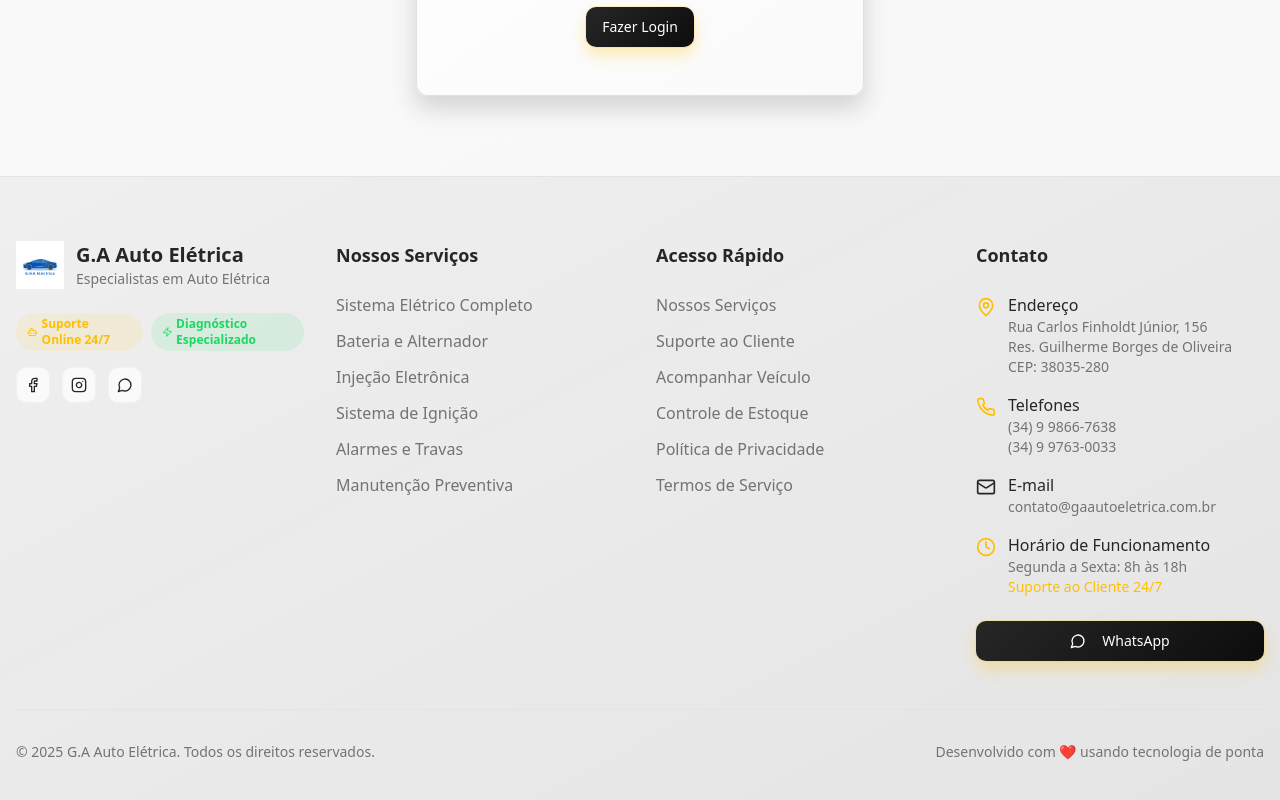
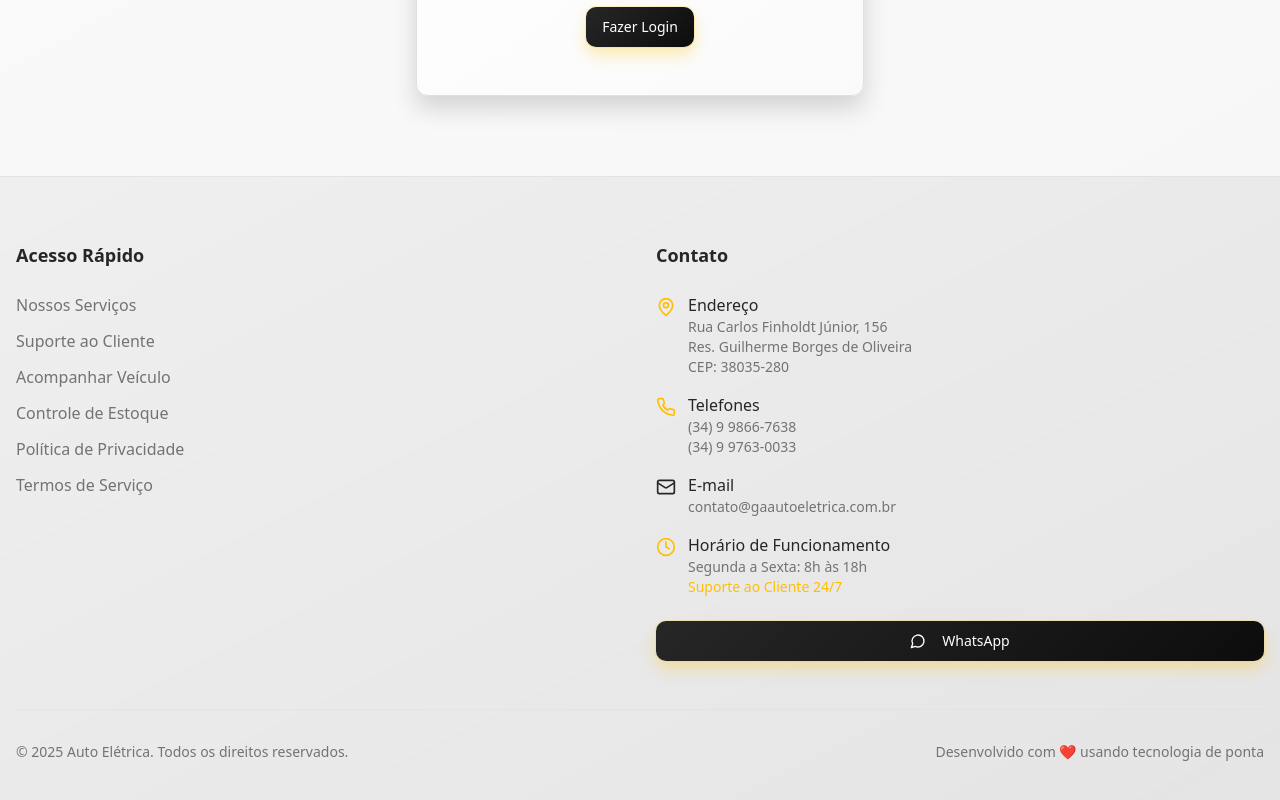
Before and after one commit to gabrielfns98/gaautoeletrica, a React (Vite) app: page / in a window 1280 px wide. Shown: the part 3838-4638 px from the top of the page. Built offline with nearby package versions, Linux system fonts and the light colour scheme.

Commit message:
Remove company and services sections
Removed the "G.A" section and the "Our Services" section from the page.

```diff
--- a/src/components/Footer.tsx
+++ b/src/components/Footer.tsx
@@ -19,63 +19,7 @@ const Footer = () => {
   return (
     <footer className="bg-gradient-to-br from-primary/5 to-primary/10 border-t border-border/50">
       <div className="container mx-auto px-4 py-16">
-        <div className="grid md:grid-cols-2 lg:grid-cols-4 gap-8">
-          {/* Informações da empresa */}
-          <div className="lg:col-span-1">
-            <div className="flex items-center space-x-3 mb-6">
-              <img src={logo} alt="G.A Auto Elétrica" className="h-12 w-12" />
-              <div>
-                <h3 className="font-bold text-xl text-primary">G.A Auto Elétrica</h3>
-                <p className="text-sm text-muted-foreground">Especialistas em Auto Elétrica</p>
-              </div>
-            </div>
-            <div className="flex items-center space-x-2 mb-4">
-              <Badge variant="secondary" className="bg-accent/10 text-accent">
-                <Bot size={14} className="mr-1" />
-                Suporte Online 24/7
-              </Badge>
-              <Badge variant="secondary" className="bg-success/10 text-success">
-                <Zap size={14} className="mr-1" />
-                Diagnóstico Especializado
-              </Badge>
-            </div>
-            <div className="flex space-x-3">
-              <Button size="sm" variant="outline" className="p-2">
-                <Facebook size={16} />
-              </Button>
-              <Button size="sm" variant="outline" className="p-2">
-                <Instagram size={16} />
-              </Button>
-              <Button size="sm" variant="outline" className="p-2">
-                <MessageCircle size={16} />
-              </Button>
-            </div>
-          </div>
-
-          {/* Serviços */}
-          <div>
-            <h4 className="font-semibold text-lg mb-6 text-primary">Nossos Serviços</h4>
-            <ul className="space-y-3 text-muted-foreground">
-              <li className="hover:text-primary transition-colors cursor-pointer">
-                Sistema Elétrico Completo
-              </li>
-              <li className="hover:text-primary transition-colors cursor-pointer">
-                Bateria e Alternador
-              </li>
-              <li className="hover:text-primary transition-colors cursor-pointer">
-                Injeção Eletrônica
-              </li>
-              <li className="hover:text-primary transition-colors cursor-pointer">
-                Sistema de Ignição
-              </li>
-              <li className="hover:text-primary transition-colors cursor-pointer">
-                Alarmes e Travas
-              </li>
-              <li className="hover:text-primary transition-colors cursor-pointer">
-                Manutenção Preventiva
-              </li>
-            </ul>
-          </div>
+        <div className="grid md:grid-cols-2 gap-8">
 
           {/* Links úteis */}
           <div>
@@ -186,7 +130,7 @@ const Footer = () => {
           <div className="flex flex-col md:flex-row items-center justify-between space-y-4 md:space-y-0">
             <div className="flex items-center space-x-4">
               <p className="text-sm text-muted-foreground">
-                © {currentYear} G.A Auto Elétrica. Todos os direitos reservados.
+                © {currentYear} Auto Elétrica. Todos os direitos reservados.
               </p>
             </div>
             <div className="flex items-center space-x-4 text-sm text-muted-foreground">
```
